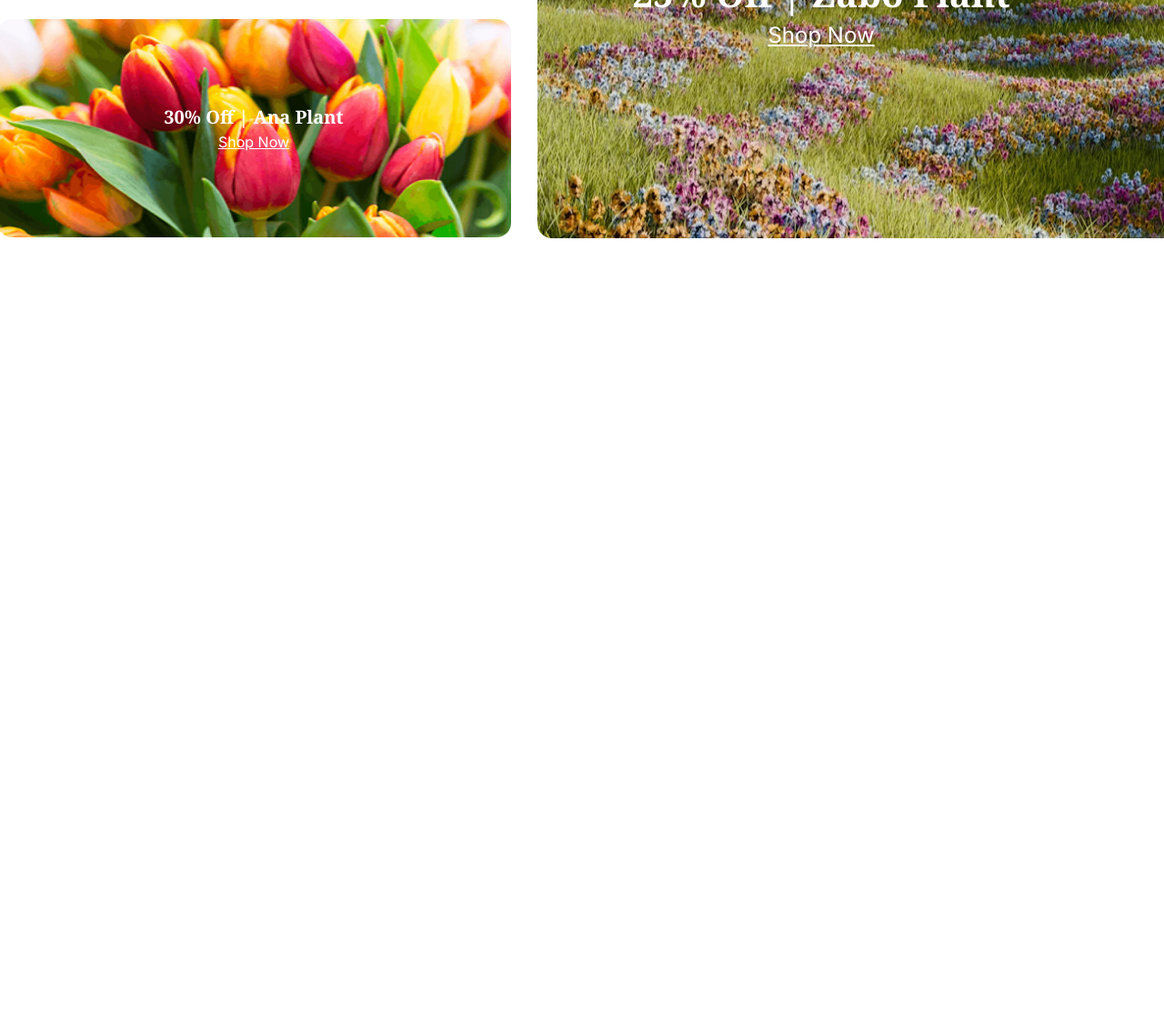
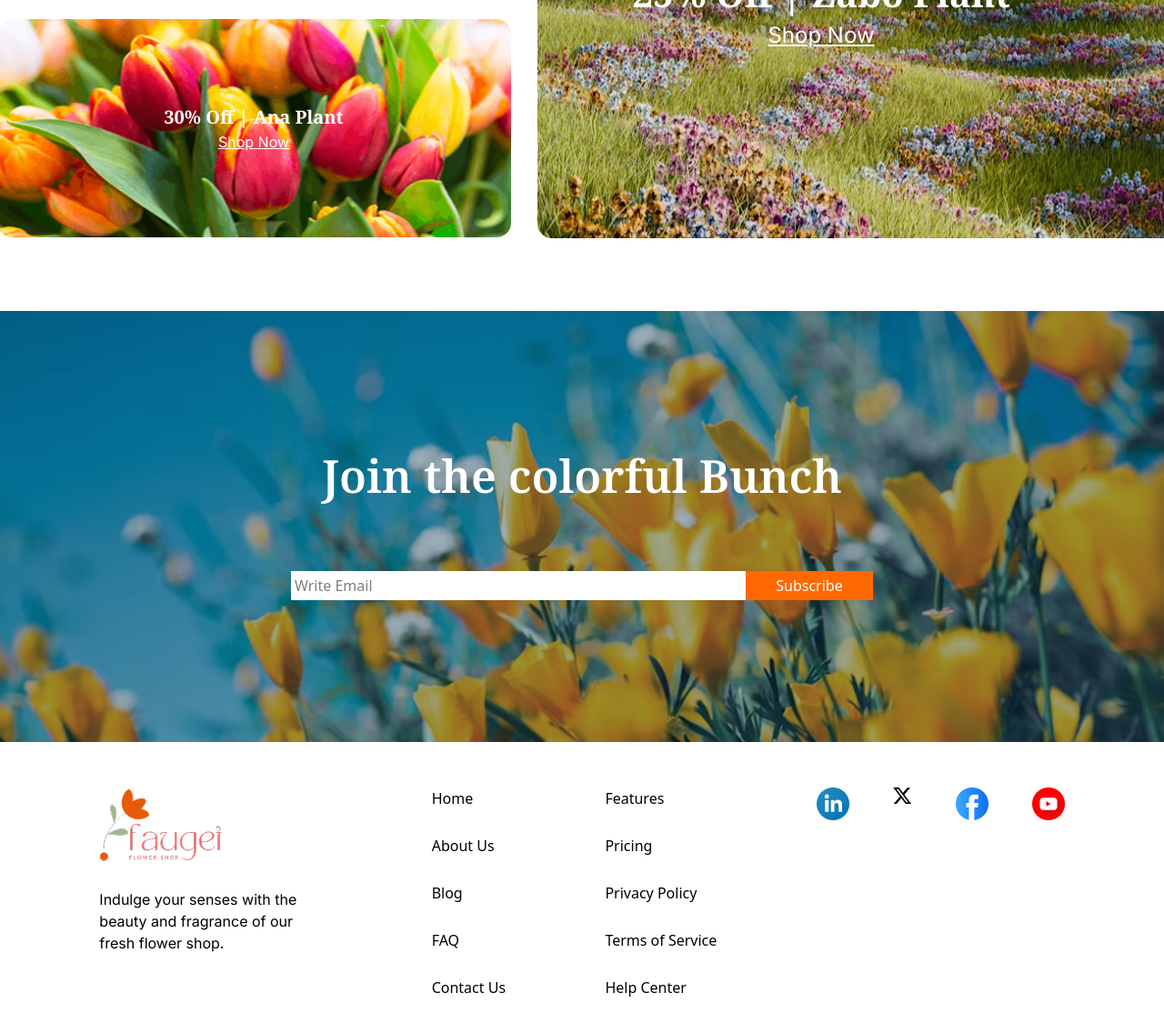
Before and after one commit to alihasna32/my-second-assignment, a plain HTML site: page index.html in a window 1280 px wide. Shown: the part 3337-4451 px from the top of the page at 91% size. Before the commit the page ends 3599 px from the top, so only its background shows below. Drawn offline with nearby package versions, Linux system fonts and the light colour scheme; files that its build step writes are made by us from their sources.

Commit message:
join and footer

```diff
--- a/index.html
+++ b/index.html
@@ -181,3 +181,55 @@
 </div>
   </div>
 </section>
+
+<!-- join -->
+
+        <section class="relative max-w-screen-[1450px] mx-auto mt-20">
+      <img src="./assets/news-letter-bg.png" alt="" class="w-full max-sm:h-[193px]"/>
+      <div class="absolute inset-0 flex flex-col items-center justify-center text-white text-center">
+        <h1 class="text-3xl sm:text-5xl max-sm:text-[20px] lg:text-[50px] font-noto-serif font-semibold  ">Join the colorful Bunch</h1>
+
+        <div class="flex max-sm:flex flex-row flex-col w-[900px] max-sm:w-[0px] sm:flex-row justify-center items-center mt-20 max-sm:mt-7">
+          <input type="search" placeholder="Write Email" class="p-1 w-[500px] max-sm:w-auto bg-white text-black" />
+          <button class="bg-orange-500 w-[140px] hover:bg-orange-600 transition-colors text-white px-1 py-1 ">Subscribe</button>
+        </div>
+      </div>
+    </section>
+    </main>
+
+    <footer class="flex justify-evenly max-sm:flex max-sm:flex-col max-sm:ml-5 max-sm:mb-[50px] mt-[50px] space-y-4">
+        <!-- footer -->
+         <div class="space-y-7 w-3xs">
+            <img src="./assets/logo.png" alt="">
+            <p class="font-inter">Indulge your senses with the beauty and fragrance of our fresh flower shop. </p>
+         </div>
+
+        <div>
+            <ul class="space-y-7">
+                <li><a href="">Home</a></li>
+                <li><a href="">About Us</a></li>
+                <li><a href="">Blog</a></li>
+                <li><a href="">FAQ</a></li>
+                <li><a href="">Contact Us</a></li>
+            </ul>
+        </div>
+
+        <div>
+            <ul class="space-y-7">
+                <li><a href="">Features</a></li>
+                <li><a href="">Pricing</a></li>
+                <li><a href="">Privacy Policy</a></li>
+                <li><a href="">Terms of Service</a></li>
+                <li><a href="">Help Center</a></li>
+            </ul>
+        </div>
+
+        <div class="flex gap-12 items-start max-sm:items-center" >
+            <img src="./assets/icon-linkedin.png" alt="">
+            <img src="./assets/icon-twitter.png" alt="">
+            <img src="./assets/icon-facebook.png" alt="">
+            <img src="./assets/icon-youtube.png" alt="">
+        </div>
+    </footer>
+</body>
+</html>
```
